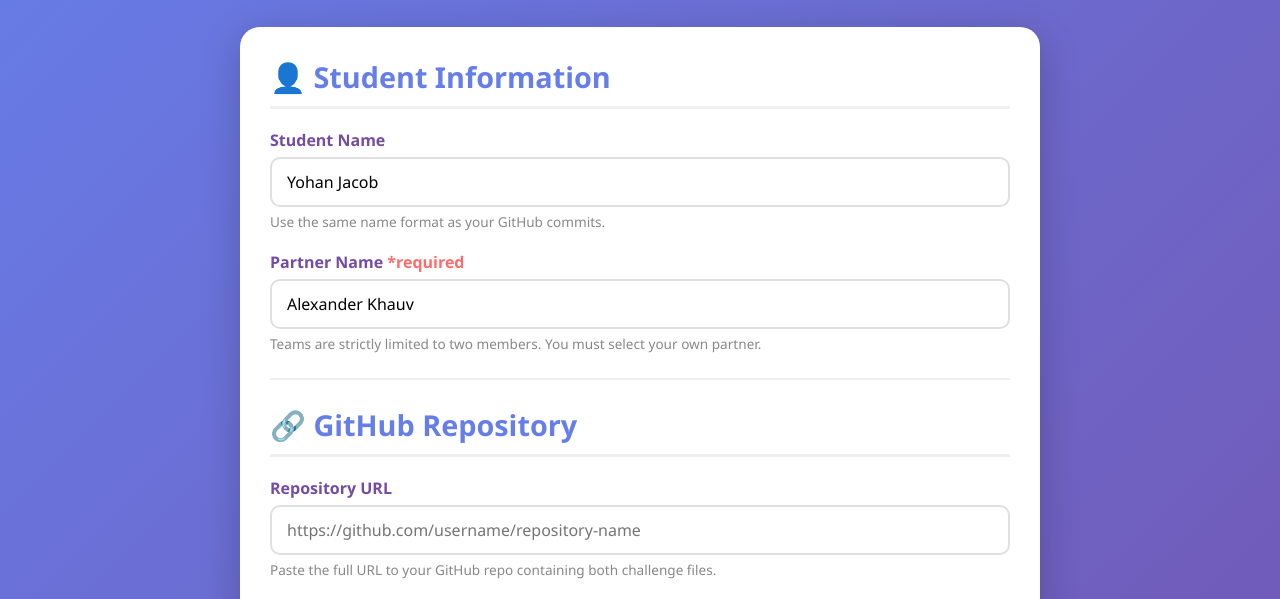
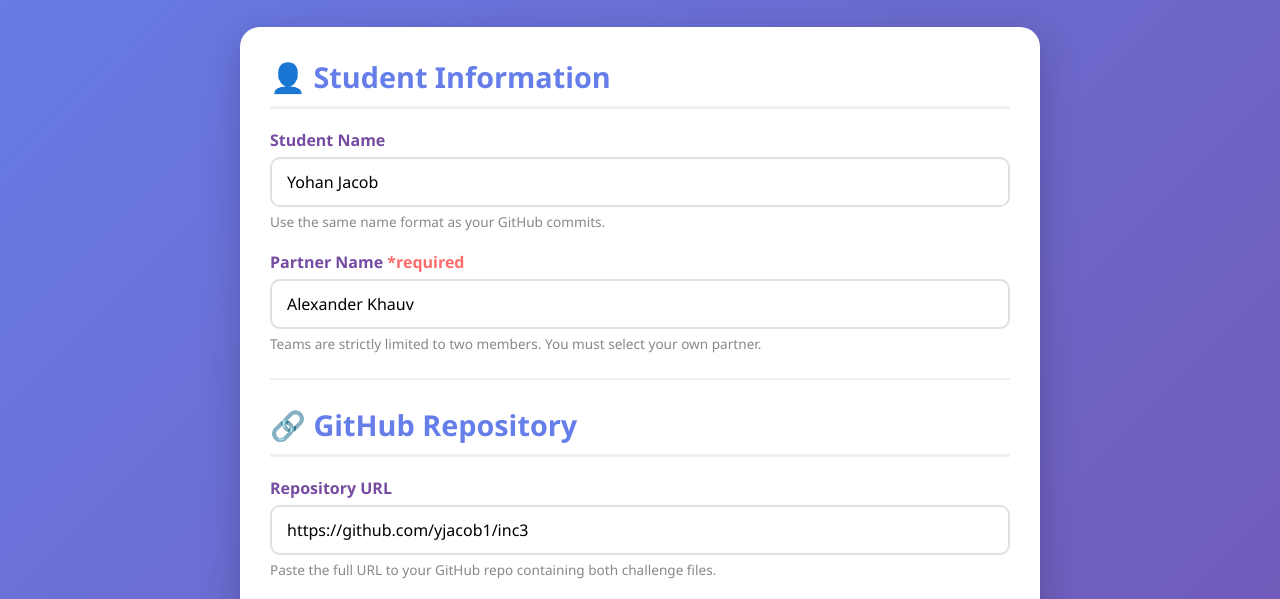
Before and after one commit to yjacob1/inc3, a plain HTML site: page index.html in a window 1280 px wide. Shown: the part 201-800 px from the top of the page. Drawn offline with Linux system fonts and the light colour scheme.

Commit message:
Updated Repository Link

```diff
--- a/index.html
+++ b/index.html
@@ -200,7 +200,7 @@
 
             <div class="form-group">
                 <label for="github-repo">Repository URL</label>
-                <input type="url" id="github-repo" placeholder="https://github.com/username/repository-name">
+                <input type="url" id="github-repo" value= "https://github.com/yjacob1/inc3" placeholder="https://github.com/username/repository-name">
                 <p class="hint">Paste the full URL to your GitHub repo containing both challenge files.</p>
             </div>
 
```
Also changed, not shown: 1 other file.
